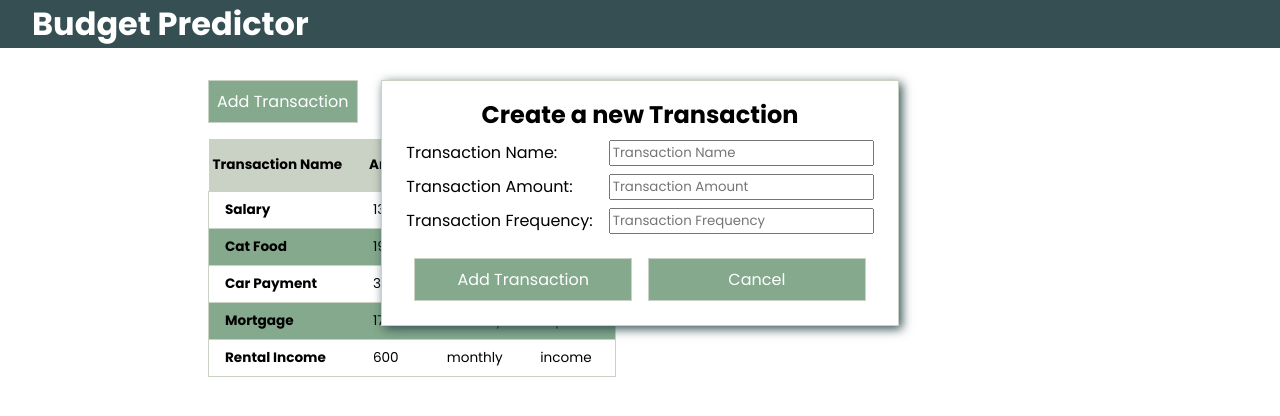
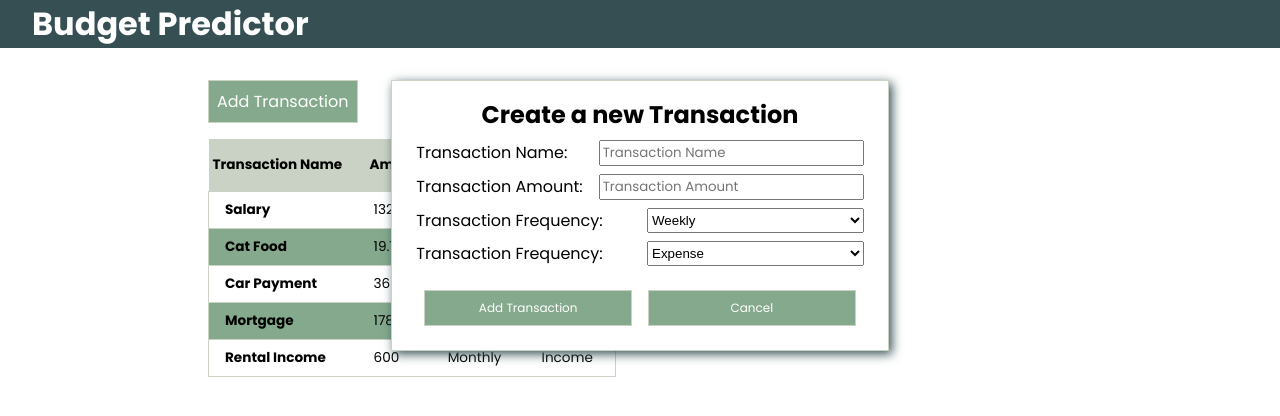
Before and after one commit to tyler-daigle/budget-predictor, a Vue app: page / in a window 1280 px wide. Both pictures are taken after a click on the button "Add Transaction". Shown: the top 416 px of the page. Built offline with nearby package versions, Linux system fonts and the light colour scheme.

Commit message:
added <select> elements for selecting frequency and transaction types

```diff
--- a/src/App.vue
+++ b/src/App.vue
@@ -28,6 +28,7 @@
 
 <script>
 import frequencies from "./utils/frequencies";
+import transactionTypes from "./utils/transaction_types";
 
 import MainContainer from "./components/layout/MainContainer";
 
@@ -54,36 +55,36 @@ export default {
           id: 200,
           name: "Salary",
           amount: 1324.33,
-          frequency: "weekly",
-          type: "expense",
+          frequency: frequencies.weekly,
+          type: transactionTypes.expense,
         },
         {
           id: 201,
           name: "Cat Food",
           amount: 19.12,
-          frequency: "weekly",
-          type: "income",
+          frequency: frequencies.weekly,
+          type: transactionTypes.income,
         },
         {
           id: 202,
           name: "Car Payment",
           amount: 369.99,
-          frequency: "monthly",
-          type: "expense",
+          frequency: frequencies.monthly,
+          type: transactionTypes.expense,
         },
         {
           id: 203,
           name: "Mortgage",
           amount: 1788.27,
-          frequency: "monthly",
-          type: "expense",
+          frequency: frequencies.monthly,
+          type: transactionTypes.expense,
         },
         {
           id: 204,
           name: "Rental Income",
           amount: 600.0,
-          frequency: "monthly",
-          type: "income",
+          frequency: frequencies.monthly,
+          type: transactionTypes.income,
         },
       ],
       dialogVisible: false,
--- a/src/components/UI/AddTransactionDialog.vue
+++ b/src/components/UI/AddTransactionDialog.vue
@@ -25,11 +25,19 @@
 
       <div class="form-control">
         <label for="transaction-frequency">Transaction Frequency:</label>
-        <input
-          type="text"
+        <option-selector
           name="transaction-frequency"
-          placeholder="Transaction Frequency"
           v-model="transactionFrequency"
+          :choices="frequencyChoices"
+        />
+      </div>
+
+      <div class="form-control">
+        <label for="transaction-type">Transaction Frequency:</label>
+        <option-selector
+          name="transaction-type"
+          v-model="transactionType"
+          :choices="transactionTypeChoices"
         />
       </div>
 
@@ -38,6 +46,15 @@
           {{ buttonAction }}
         </button>
         <button type="button" @click="$emit('close-dialog')">Cancel</button>
+
+        <button
+          v-if="transactionData"
+          type="button"
+          @click="$emit('close-dialog')"
+          class="delete-button"
+        >
+          Delete
+        </button>
       </div>
     </div>
   </dialog>
@@ -45,12 +62,18 @@
 
 <script>
 import frequencies from "../../utils/frequencies";
+import transactionTypes from "../../utils/transaction_types";
+
 import getNextId from "../../utils/id";
+import OptionSelector from "./OptionSelector";
 
 // TODO: Make a radio button so you can select between Income or Expense
 // TODO: Turn the frequency into a select list
 export default {
   emits: ["add-transaction", "edit-transaction", "close-dialog"],
+  components: {
+    OptionSelector,
+  },
   props: {
     // transactionData will be set if the user clicks on one of the items in
     // the transaction list - allowing them to edit the transaction
@@ -67,7 +90,10 @@ export default {
         : "",
       transactionFrequency: this.transactionData
         ? this.transactionData.frequency
-        : "",
+        : frequencies.weekly,
+      transactionType: this.transactionData
+        ? this.transactionData.type
+        : transactionTypes.expense,
     };
   },
   computed: {
@@ -78,6 +104,12 @@ export default {
         return "Add Transaction";
       }
     },
+    frequencyChoices() {
+      return Object.values(frequencies);
+    },
+    transactionTypeChoices() {
+      return Object.values(transactionTypes);
+    },
   },
   methods: {
     addTransaction() {
@@ -85,6 +117,7 @@ export default {
         name: this.transactionName,
         amount: Number.parseFloat(this.transactionAmount),
         frequency: this.transactionFrequency,
+        type: this.transactionType,
       };
 
       if (this.transactionData) {
@@ -95,11 +128,18 @@ export default {
         this.$emit("add-transaction", transaction);
       }
     },
+    frequencyChanged(value) {
+      console.log("Frequency Changed");
+      this.transactionFrequency = value;
+    },
   },
 };
 </script>
 
 <style scoped>
+button {
+  font-size: 0.75rem;
+}
 .add-transaction-dialog {
   border: solid 1px var(--secondary-color);
   box-shadow: 3px 3px 10px var(--dark-color);
@@ -119,6 +159,10 @@ export default {
   flex: 1;
   margin: 1rem 0.5rem 0;
 }
+
+.delete-button {
+  background-color: #ce4f4f;
+}
 label {
   flex: 1;
   margin-right: 1rem;
--- a/src/components/UI/FrequencySelector.vue
+++ /dev/null
@@ -1,5 +0,0 @@
-<template></template>
-
-<script>
-export default {};
-</script>
--- /dev/null
+++ b/src/components/UI/OptionSelector.vue
@@ -0,0 +1,30 @@
+<template>
+  <select
+    :name="name || 'generic-selector'"
+    :value="modelValue"
+    @input="selectChanged"
+  >
+    <option v-for="choice in choices" :key="choice">{{ choice }}</option>
+  </select>
+</template>
+
+<script>
+export default {
+  emits: ["update:modelValue"],
+  props: ["modelValue", "choices", "name"],
+  created() {
+    console.log("Initial Value: ", this.modelValue);
+  },
+  methods: {
+    selectChanged(e) {
+      this.$emit("update:modelValue", e.target.value);
+    },
+  },
+};
+</script>
+
+<style scoped>
+select {
+  flex: 1;
+}
+</style>
--- a/src/utils/frequencies.js
+++ b/src/utils/frequencies.js
@@ -1,9 +1,9 @@
 const frequencies = {
-  daily: "daily",
-  weekly: "weekly",
-  monthly: "monthly",
-  yearly: "yearly",
-  biweekly: "biweekly"
+  daily: "Daily",
+  weekly: "Weekly",
+  monthly: "Monthly",
+  yearly: "Yearly",
+  biweekly: "Biweekly"
 };
 
 export default frequencies;
--- /dev/null
+++ b/src/utils/transaction_types.js
@@ -0,0 +1,6 @@
+const transactionTypes = {
+  expense: "Expense",
+  income: "Income"
+}
+
+export default transactionTypes;
```
